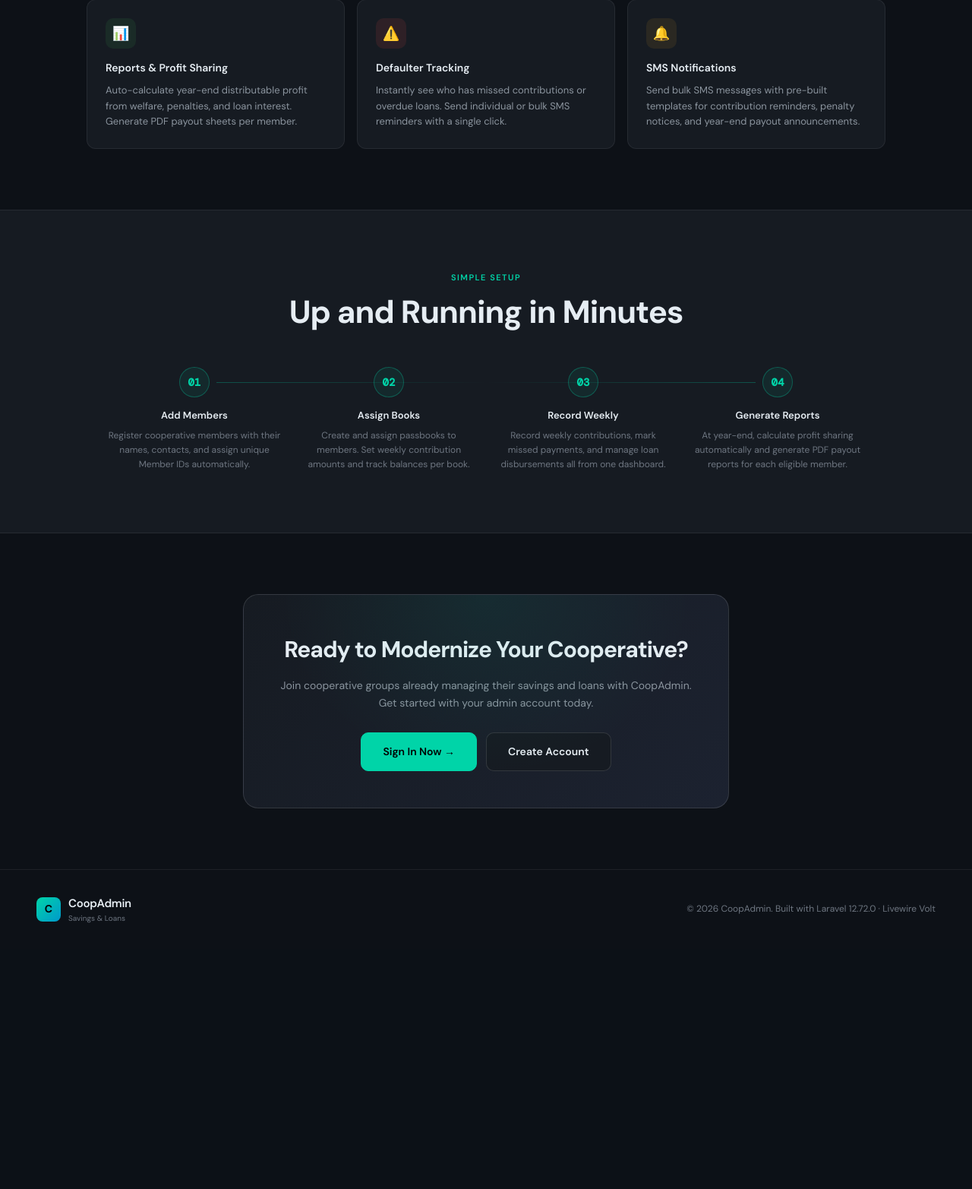
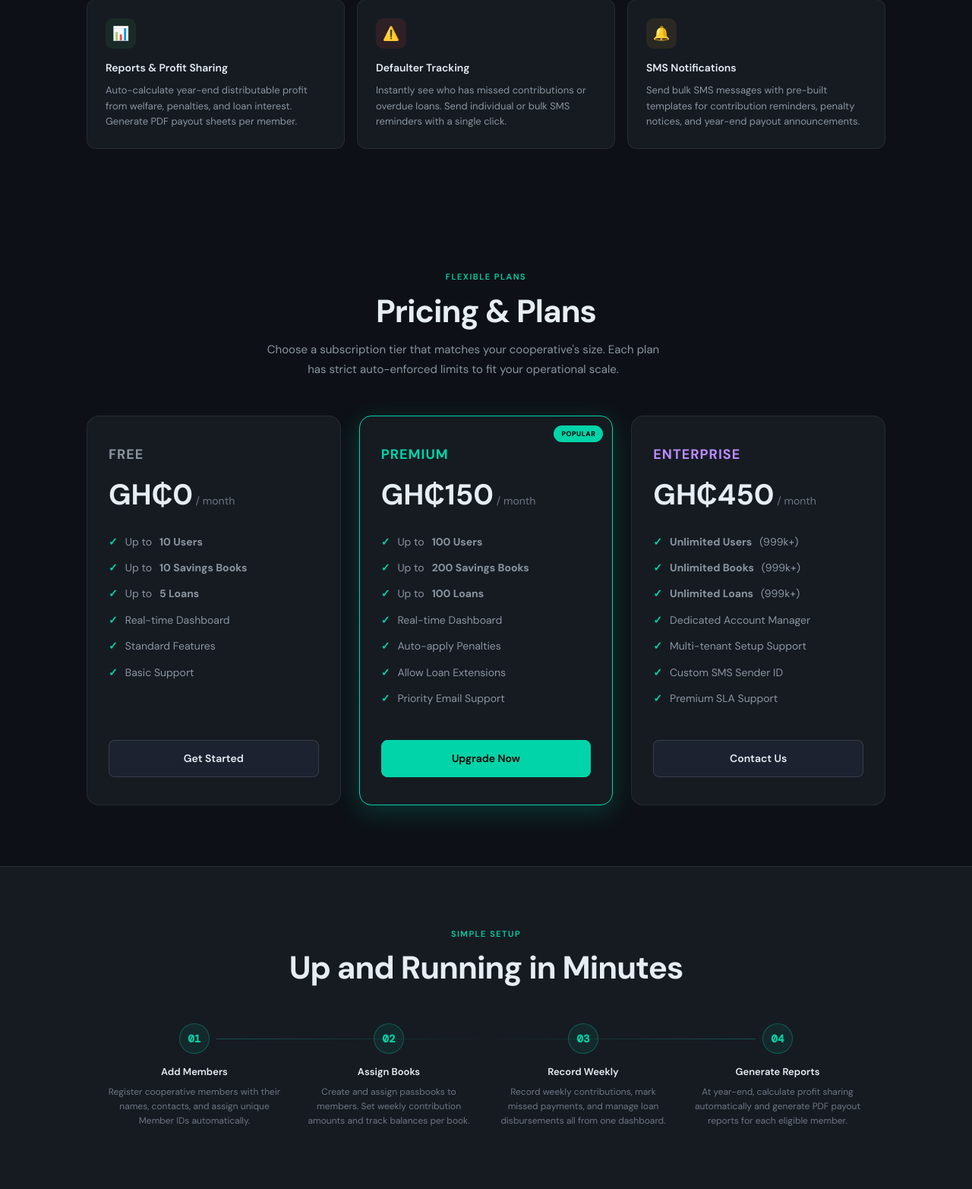
Before and after one commit to AbelTuoyintir/susu, a Laravel app: page / in a window 1280 px wide. Shown: the part 1932-3497 px from the top of the page at 76% size. Before the commit the page ends 3147 px from the top, so only its background shows below. Run offline with Laravel 12, Linux system fonts and the light colour scheme; some libraries are stand-ins or nearby versions.

Commit message:
feat: add beautiful and comprehensive Pricing & Plans section to landing page

```diff
--- a/resources/views/welcome.blade.php
+++ b/resources/views/welcome.blade.php
@@ -336,10 +336,61 @@
             to { opacity: 1; transform: translateY(0); }
         }
 
+        /* ── PRICING ── */
+        .pricing {
+            position: relative; z-index: 1;
+            max-width: 1100px; margin: 0 auto;
+            padding: 80px 24px;
+        }
+        .pricing-grid {
+            display: grid; grid-template-columns: repeat(3, 1fr); gap: 24px; margin-top: 48px;
+        }
+        .pricing-card {
+            background: var(--bg2); border: 1px solid var(--border);
+            border-radius: 16px; padding: 36px 28px;
+            transition: all .25s; cursor: default;
+            position: relative; overflow: hidden;
+            display: flex; flex-direction: column;
+        }
+        .pricing-card.popular {
+            border-color: var(--accent);
+            box-shadow: 0 8px 32px var(--accent-glow);
+        }
+        .pricing-card.popular::before {
+            content: 'POPULAR';
+            position: absolute; top: 12px; right: 12px;
+            background: var(--accent); color: #000;
+            font-size: 9px; font-weight: 700; padding: 4px 10px;
+            border-radius: 20px; letter-spacing: .5px;
+        }
+        .pricing-card:hover {
+            border-color: var(--border2); transform: translateY(-4px);
+            box-shadow: 0 20px 40px rgba(0,0,0,0.4);
+        }
+        .pricing-card.popular:hover {
+            border-color: var(--accent);
+            box-shadow: 0 20px 40px var(--accent-glow);
+        }
+        .plan-name { font-size: 18px; font-weight: 700; margin-bottom: 8px; text-transform: uppercase; letter-spacing: 1px; }
+        .plan-price { font-size: 38px; font-weight: 700; margin-bottom: 20px; font-family: 'DM Sans', sans-serif; }
+        .plan-price span { font-size: 14px; color: var(--text3); font-weight: 400; }
+        .plan-features { list-style: none; margin-bottom: 32px; flex-grow: 1; }
+        .plan-features li { display: flex; align-items: center; gap: 10px; font-size: 14px; color: var(--text2); margin-bottom: 12px; }
+        .plan-features li::before { content: '✓'; color: var(--accent); font-weight: 700; }
+        .btn-pricing {
+            display: block; text-align: center; padding: 12px; border-radius: 8px;
+            font-size: 14px; font-weight: 600; transition: all .2s; border: 1px solid transparent;
+        }
+        .btn-pricing-secondary { background: var(--bg3); color: var(--text); border-color: var(--border2); }
+        .btn-pricing-secondary:hover { background: var(--bg); border-color: var(--text3); }
+        .btn-pricing-primary { background: var(--accent); color: #000; border-color: var(--accent); }
+        .btn-pricing-primary:hover { background: var(--accent2); box-shadow: 0 8px 20px var(--accent-glow); }
+
         /* ── RESPONSIVE ── */
         @media (max-width: 768px) {
             .nav { padding: 14px 20px; }
             .features-grid { grid-template-columns: 1fr; }
+            .pricing-grid { grid-template-columns: 1fr; }
             .hiw-steps { grid-template-columns: 1fr 1fr; }
             .hiw-steps::before { display: none; }
             .stats-strip { gap: 24px; }
@@ -579,6 +630,64 @@
     </div>
 </section>
 
+<!-- ── PRICING & PLANS ── -->
+<section class="pricing" id="pricing">
+    <div style="text-align:center; max-width:600px; margin:0 auto;">
+        <div class="section-tag">Flexible Plans</div>
+        <h2 class="section-title">Pricing & Plans</h2>
+        <p class="section-sub">Choose a subscription tier that matches your cooperative's size. Each plan has strict auto-enforced limits to fit your operational scale.</p>
+    </div>
+
+    <div class="pricing-grid">
+        <!-- Free Plan -->
+        <div class="pricing-card">
+            <h3 class="plan-name" style="color: var(--text2)">Free</h3>
+            <div class="plan-price">GH₵0<span> / month</span></div>
+            <ul class="plan-features">
+                <li>Up to <strong>10 Users</strong></li>
+                <li>Up to <strong>10 Savings Books</strong></li>
+                <li>Up to <strong>5 Loans</strong></li>
+                <li>Real-time Dashboard</li>
+                <li>Standard Features</li>
+                <li>Basic Support</li>
+            </ul>
+            <a href="{{ route('register') }}" class="btn-pricing btn-pricing-secondary">Get Started</a>
+        </div>
+
+        <!-- Premium Plan -->
+        <div class="pricing-card popular">
+            <h3 class="plan-name" style="color: var(--accent)">Premium</h3>
+            <div class="plan-price">GH₵150<span> / month</span></div>
+            <ul class="plan-features">
+                <li>Up to <strong>100 Users</strong></li>
+                <li>Up to <strong>200 Savings Books</strong></li>
+                <li>Up to <strong>100 Loans</strong></li>
+                <li>Real-time Dashboard</li>
+                <li>Auto-apply Penalties</li>
+                <li>Allow Loan Extensions</li>
+                <li>Priority Email Support</li>
+            </ul>
+            <a href="{{ route('register') }}" class="btn-pricing btn-pricing-primary">Upgrade Now</a>
+        </div>
+
+        <!-- Enterprise Plan -->
+        <div class="pricing-card">
+            <h3 class="plan-name" style="color: #bc8cff">Enterprise</h3>
+            <div class="plan-price">GH₵450<span> / month</span></div>
+            <ul class="plan-features">
+                <li><strong>Unlimited Users</strong> (999k+)</li>
+                <li><strong>Unlimited Books</strong> (999k+)</li>
+                <li><strong>Unlimited Loans</strong> (999k+)</li>
+                <li>Dedicated Account Manager</li>
+                <li>Multi-tenant Setup Support</li>
+                <li>Custom SMS Sender ID</li>
+                <li>Premium SLA Support</li>
+            </ul>
+            <a href="{{ route('register') }}" class="btn-pricing btn-pricing-secondary">Contact Us</a>
+        </div>
+    </div>
+</section>
+
 <!-- ── HOW IT WORKS ── -->
 <section class="hiw">
     <div class="hiw-inner">
```
